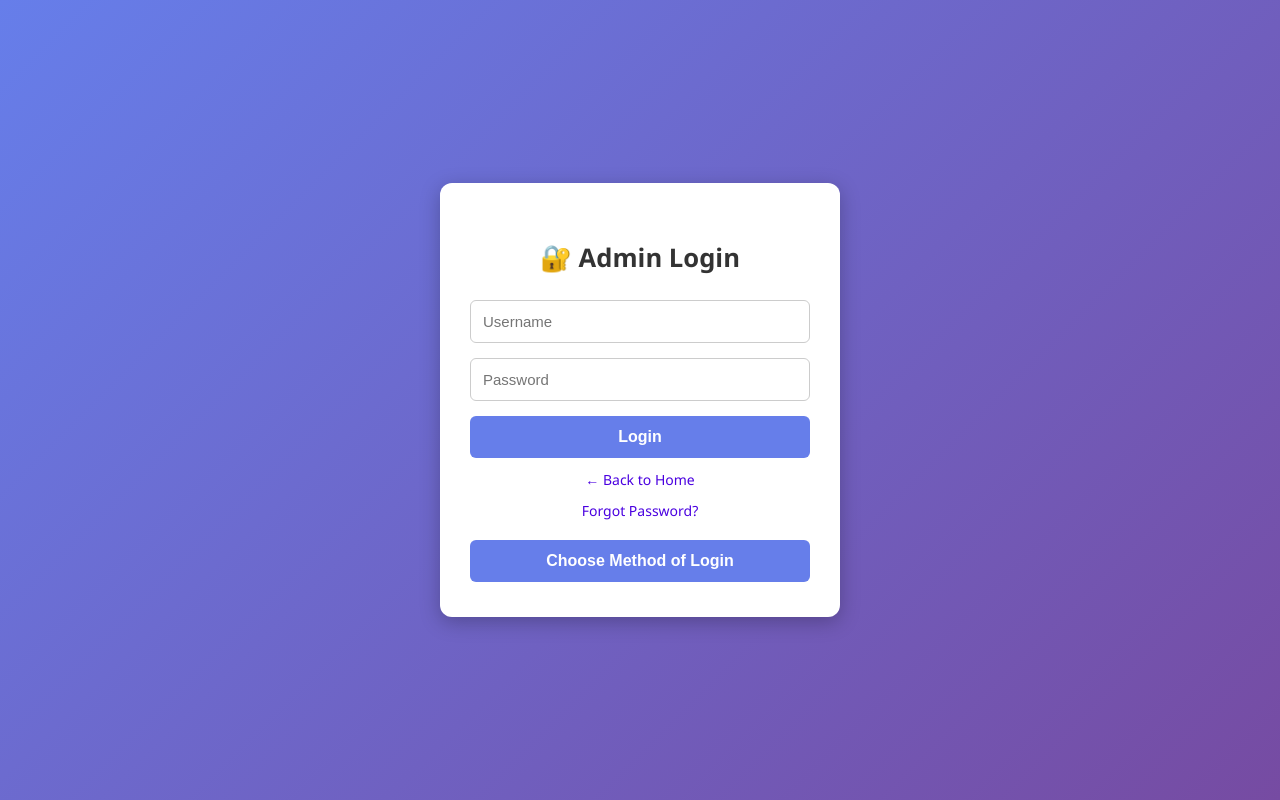
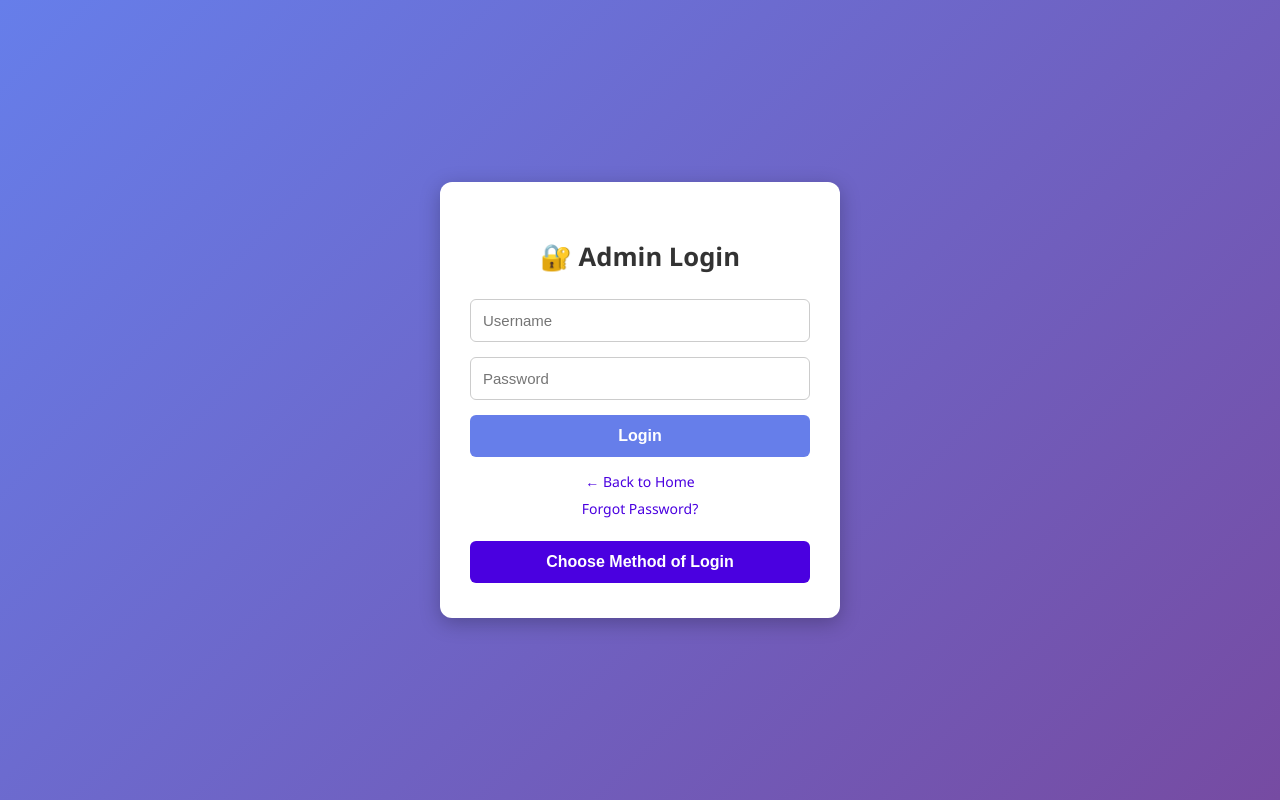
Before and after one commit to benmarshall254/Watchand-earn-app1, a Flask app: template templates/admin-login.html in a window 1280 px wide. Run offline with Flask 2, Linux system fonts and the light colour scheme; the template is opened without the code that fills it, so the values that code supplies are empty.

Commit message:
Update admin-login.html

```diff
--- a/templates/admin-login.html
+++ b/templates/admin-login.html
@@ -1,8 +1,8 @@
 <!DOCTYPE html>
 <html lang="en">
 <head>
-  <meta charset="UTF-8">
-  <meta name="viewport" content="width=device-width, initial-scale=1.0">
+  <meta charset="UTF-8" />
+  <meta name="viewport" content="width=device-width, initial-scale=1.0"/>
   <title>Admin Login - Watch & Earn</title>
   <style>
     body {
@@ -70,20 +70,26 @@
       font-weight: bold;
     }
 
-    a {
+    .link-group {
+      margin-top: 15px;
+    }
+
+    .link-group a {
       display: block;
-      margin-top: 12px;
+      margin: 8px 0;
       color: #4a00e0;
       text-decoration: none;
       font-size: 14px;
     }
 
-    a:hover {
+    .link-group a:hover {
       text-decoration: underline;
     }
 
-    .alt-login {
-      margin-top: 20px;
+    .alt-login button {
+      margin-top: 15px;
+      background: #4a00e0;
+      width: 100%;
     }
   </style>
 </head>
@@ -103,12 +109,16 @@
       <button type="submit">Login</button>
     </form>
 
-    <a href="{{ url_for('index') }}">← Back to Home</a>
-    <a href="{{ url_for('forgot_password') }}">Forgot Password?</a>
+    <div class="link-group">
+      <a href="{{ url_for('index') }}">← Back to Home</a>
+      <a href="{{ url_for('forgot_password') }}">Forgot Password?</a>
+    </div>
 
     <div class="alt-login">
-      <a href="{{ url_for('choose_login') }}"><button type="button">Choose Method of Login</button></a>
+      <form action="{{ url_for('choose_login') }}">
+        <button type="submit">Choose Method of Login</button>
+      </form>
     </div>
   </div>
 </body>
-</html>
+      </html>
```
